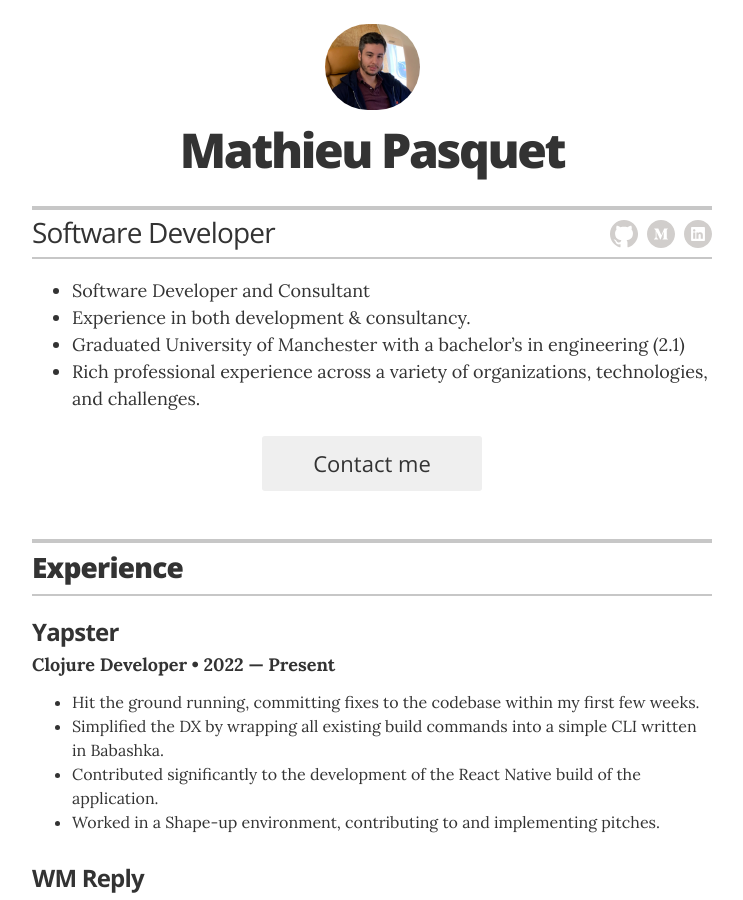
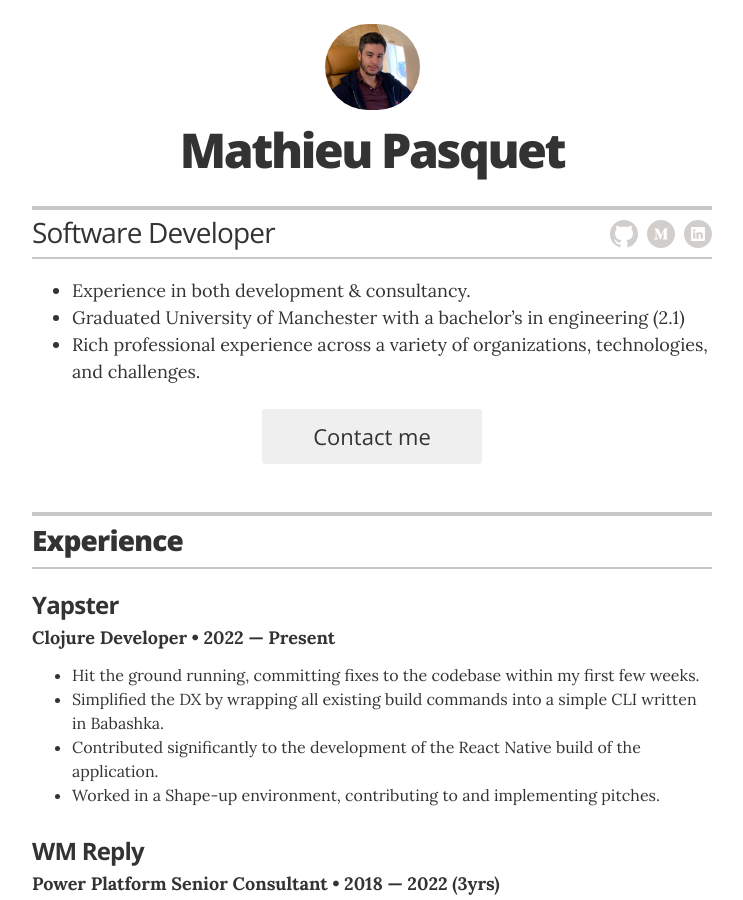
Before and after one commit to winterscar/resume, a Jekyll site: the page built from index.html, in a window 1280 px wide and 900 px high. Shown: the whole window, without its empty margins (268-1011 px from the left). Built offline with Jekyll 4.4.1, drawn with Linux system fonts in a browser that asks for light colours.

Commit message:
remove redundant information

```diff
--- a/_config.yml
+++ b/_config.yml
@@ -25,7 +25,6 @@ display_header_contact_info:    "false"
 
 resume_header_intro: |
   <ul>
-    <li> Software Developer and Consultant </li>
     <li> Experience in both development & consultancy. </li>
     <li> Graduated University of Manchester with a bachelor’s in engineering  (2.1) </li>
     <li> Rich professional experience across a variety of organizations, technologies, and challenges. </li>
```
